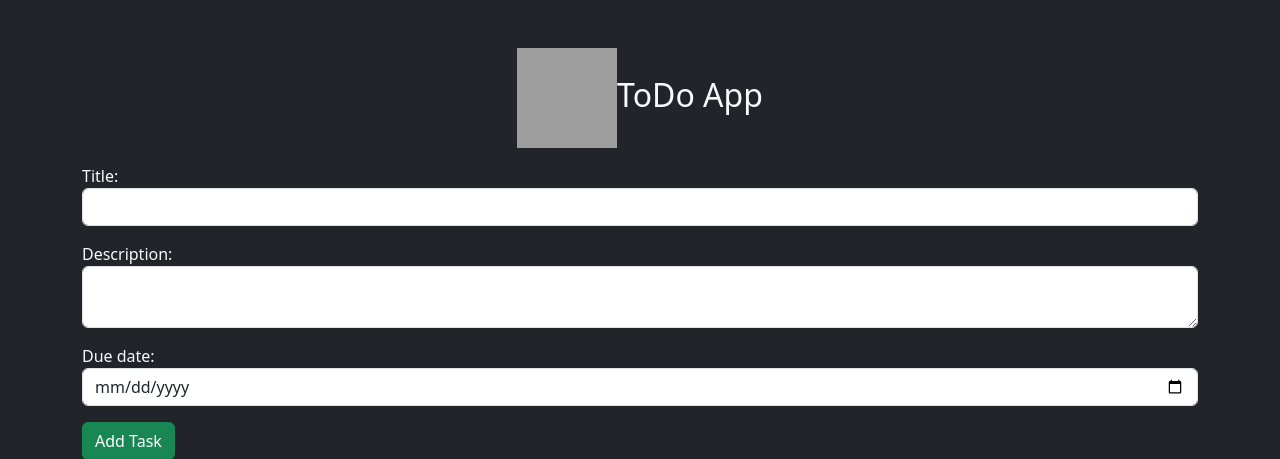
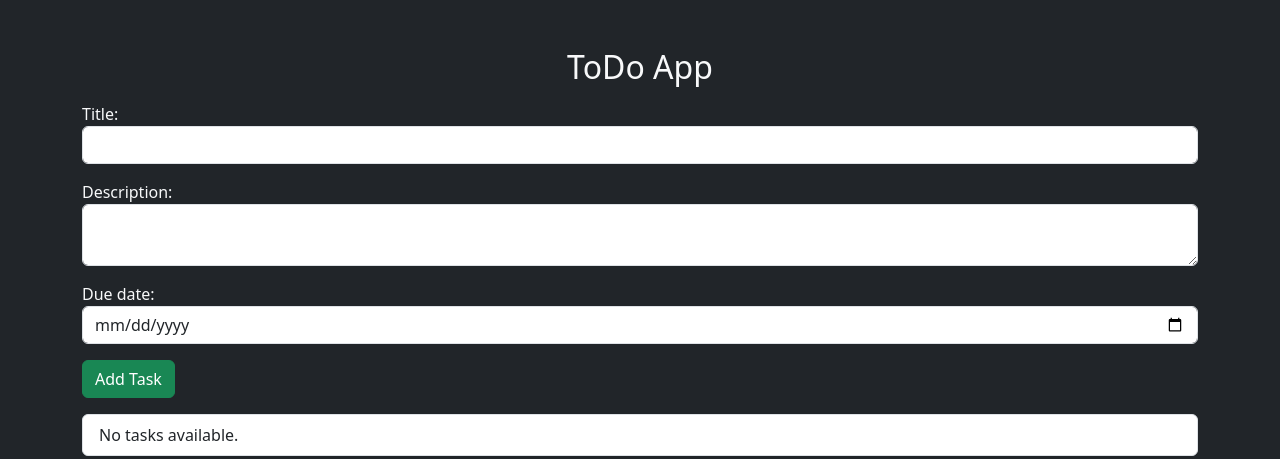
Before and after one commit to ponnarasua/Django-ToDo_List, a Django app: page / in a window 1280 px wide. Shown: the top 459 px of the page. Run offline with Django 5.2, Linux system fonts and the light colour scheme; the visitor is signed in with stand-in values (Sample User, id 1); data that the repository does not hold is empty; grey boxes are pictures that could not be loaded.

Commit message:
Remove logo image from header in index.html

```diff
--- a/todo/templates/todo/index.html
+++ b/todo/templates/todo/index.html
@@ -10,7 +10,7 @@
 </head>
 <body class="bg-dark text-light">
 <div class="container mt-5">
-    <h2 class="text-center"><img src="https://ibb.co/MD0bDh7s" style="width: 100px; height: 100px;">ToDo App</h2>
+    <h2 class="text-center">ToDo App</h2>
     <form method="POST" class="my-3">
         {% csrf_token %}
         {{ form.as_p }}
```
